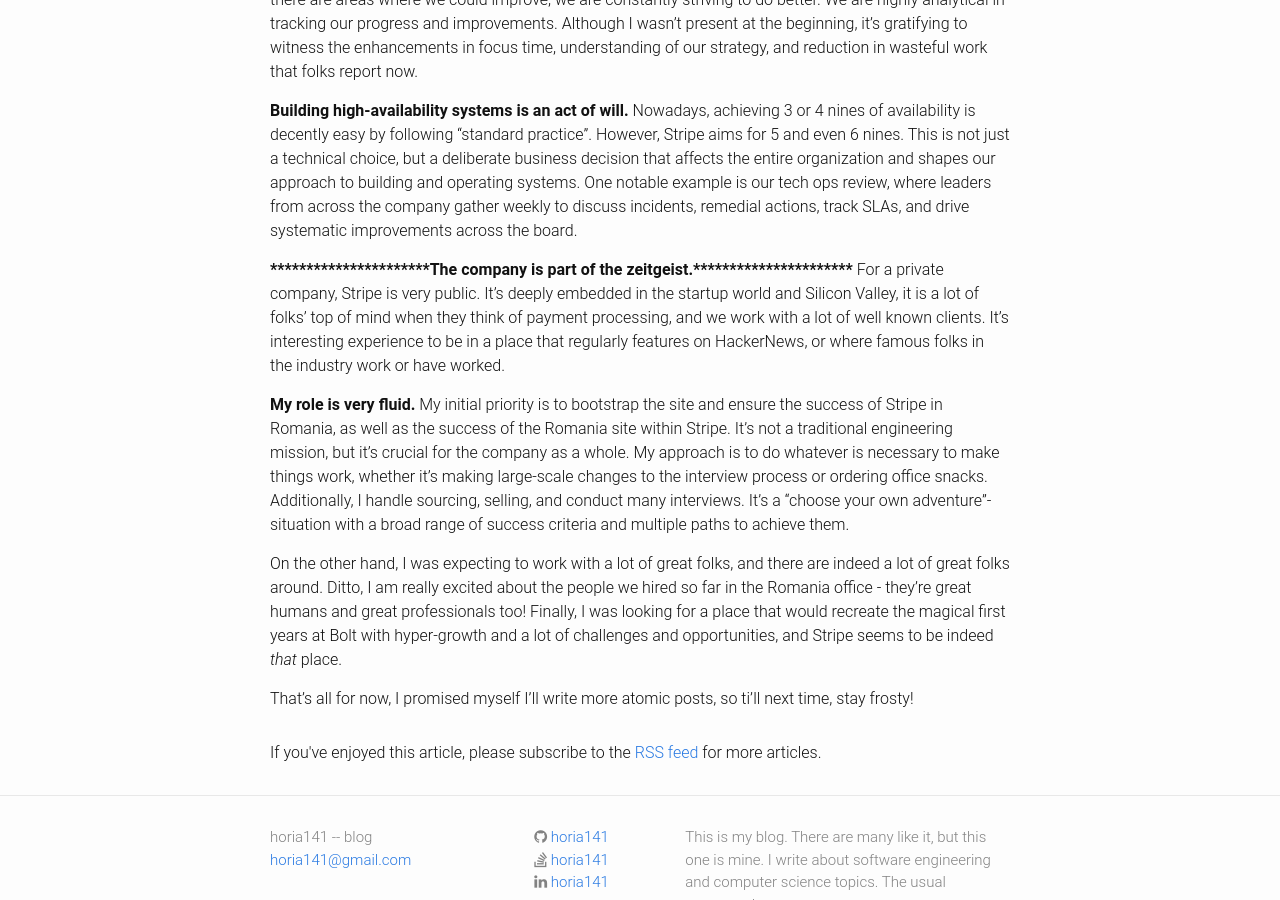
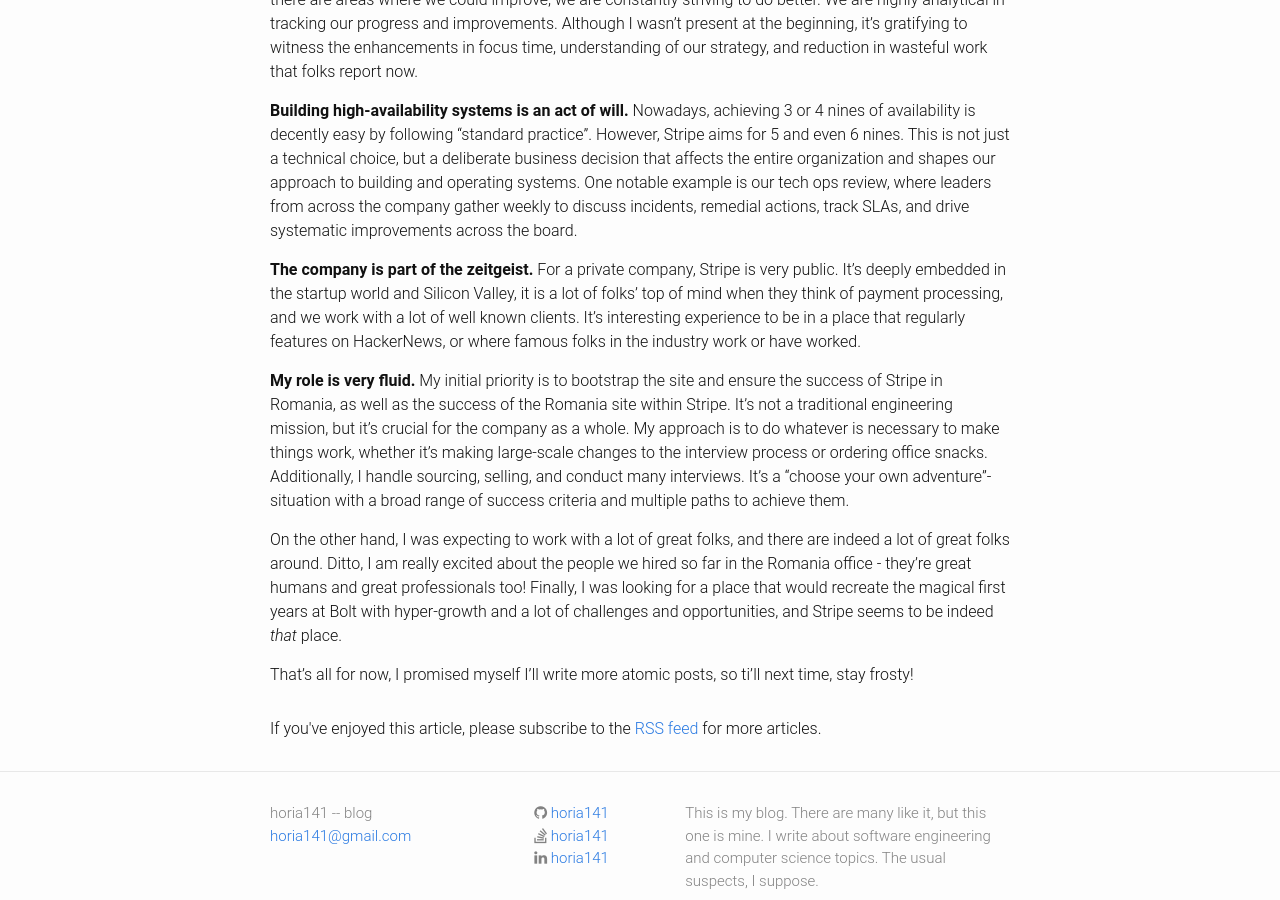
Before and after one commit to horia141/horia141.github.io, a Jekyll site: the page built from _posts/2024-01-12-six-months-at-stripe.md, in a window 1280 px wide and 900 px high, scrolled down 889 px. Built offline with Jekyll 4.4.1, drawn with Linux system fonts in a browser that asks for light colours; comment, search, counter and statistics services are not loaded.

```diff
--- a/_posts/2024-01-12-six-months-at-stripe.md
+++ b/_posts/2024-01-12-six-months-at-stripe.md
@@ -28,7 +28,7 @@ I'm now 6 months into my adventure with Stripe in Romania, so I thought I'd shar
 
 **Building high-availability systems is an act of will.** Nowadays, achieving 3 or 4 nines of availability is decently easy by following “standard practice”. However, Stripe aims for 5 and even 6 nines. This is not just a technical choice, but a deliberate business decision that affects the entire organization and shapes our approach to building and operating systems. One notable example is our tech ops review, where leaders from across the company gather weekly to discuss incidents, remedial actions, track SLAs, and drive systematic improvements across the board.
 
-********************************************************************The company is part of the zeitgeist.******************************************************************** For a private company, Stripe is very public. It’s deeply embedded in the startup world and Silicon Valley, it is a lot of folks’ top of mind when they think of payment processing, and we work with a lot of well known clients. It’s interesting experience to be in a place that regularly features on HackerNews, or where famous folks in the industry work or have worked.
+**The company is part of the zeitgeist.** For a private company, Stripe is very public. It’s deeply embedded in the startup world and Silicon Valley, it is a lot of folks’ top of mind when they think of payment processing, and we work with a lot of well known clients. It’s interesting experience to be in a place that regularly features on HackerNews, or where famous folks in the industry work or have worked.
 
 **My role is very fluid.** My initial priority is to bootstrap the site and ensure the success of Stripe in Romania, as well as the success of the Romania site within Stripe. It's not a traditional engineering mission, but it's crucial for the company as a whole. My approach is to do whatever is necessary to make things work, whether it's making large-scale changes to the interview process or ordering office snacks. Additionally, I handle sourcing, selling, and conduct many interviews. It’s a "choose your own adventure"-situation with a broad range of success criteria and multiple paths to achieve them.
 
```
